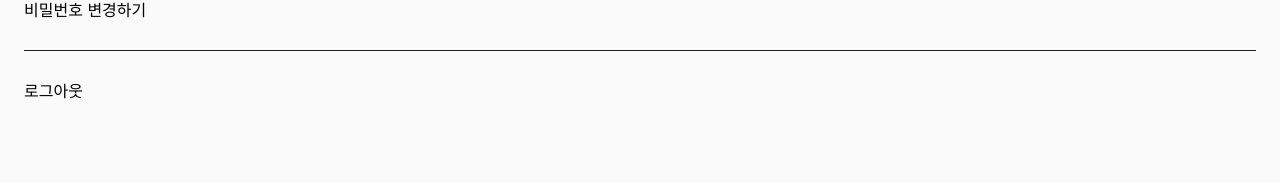
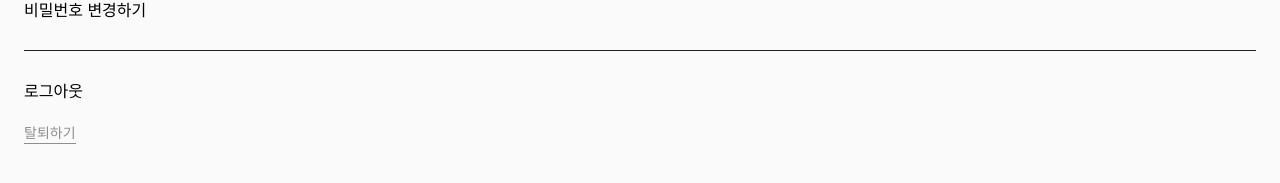
Before and after one commit to Capstone-Memoria/Memoria-Front, a React (Vite) app: page /profile in a window 1280 px wide. Shown: the part 311-494 px from the top of the page. Built offline with nearby package versions, Linux system fonts and the light colour scheme; sample sign-in values are in the browser's storage; a web font is replaced by a local one.

Commit message:
fix: ProfilePage 스타일 수정 및 사용자 정보 입력 필드 개선(더 수정필요)

```diff
--- a/src/features/profile/pages/ProfilePage.tsx
+++ b/src/features/profile/pages/ProfilePage.tsx
@@ -102,7 +102,7 @@ const ProfilePage = () => {
     <Page.Container>
       <Header logoType={"back"} />
       <Page.Content>
-        <div className={" flex flex-col gap-5 px-2"}>
+        <div className={"flex flex-col gap-5 px-2"}>
           {/* 사용자 정보 부분 */}
           <div className={"pt-7 text-base"}>
             <h2 className={"text-black text-lg font-medium mb-5"}>
@@ -135,7 +135,7 @@ const ProfilePage = () => {
               <div className={"flex flex-col gap-4"}>
                 <Input
                   className={"w-full"}
-                  label={"새 닉네임"}
+                  label={"새 닉네임을 입력해주세요."}
                   placeholder={"새로운 닉네임을 입력하세요"}
                   value={nickName}
                   onChange={(e) => setNickName(e.target.value)}
@@ -143,12 +143,16 @@ const ProfilePage = () => {
                 <div className={"flex justify-end gap-2"}>
                   <Button
                     onClick={() => setIsEditingNickname(false)}
-                    className={"bg-gray-200 text-black"}
+                    className={"px-3 rounded-lg bg-gray-200 text-black"}
                     size={"sm"}
                   >
                     취소
                   </Button>
-                  <Button onClick={handleNicknameChange} size={"sm"}>
+                  <Button
+                    onClick={handleNicknameChange}
+                    className={"px-3 rounded-lg"}
+                    size={"sm"}
+                  >
                     저장
                   </Button>
                 </div>
@@ -211,12 +215,16 @@ const ProfilePage = () => {
                         confirmPassword: "",
                       });
                     }}
-                    className={"bg-gray-200 text-black"}
+                    className={"px-3 rounded-lg bg-gray-200 text-black"}
                     size={"sm"}
                   >
                     취소
                   </Button>
-                  <Button onClick={handlePasswordSubmit} size={"sm"}>
+                  <Button
+                    onClick={handlePasswordSubmit}
+                    className={"px-3 rounded-lg"}
+                    size={"sm"}
+                  >
                     저장
                   </Button>
                 </div>
@@ -242,19 +250,26 @@ const ProfilePage = () => {
           </div>
           <div
             className={
-              "mt-2 border-x-0 border-b-0 flex items-center border border-solid border-gray-4"
+              "my-2 border-x-0 border-b-0 flex items-center border border-solid border-gray-4"
             }
           ></div>
           {/* 로그아웃 버튼 */}
-          <div className={"mt-2"}>
           <Button
             variant={"text"}
-              className={"px-0 py-0 text-base font-normal"}
+            className={"text-left px-0 py-0 text-base font-normal"}
             onClick={handleLogout}
           >
             로그아웃
           </Button>
-          </div>
+          <Button
+            variant={"text"}
+            className={
+              "text-left w-fit px-0 py-0 text-sm text-[#8F8F8F] border-b border-[#8F8F8F] font-normal"
+            }
+            onClick={handleLogout}
+          >
+            탈퇴하기
+          </Button>
         </div>
       </Page.Content>
     </Page.Container>
```
Lines whose indentation alone changed are shown as unchanged.
